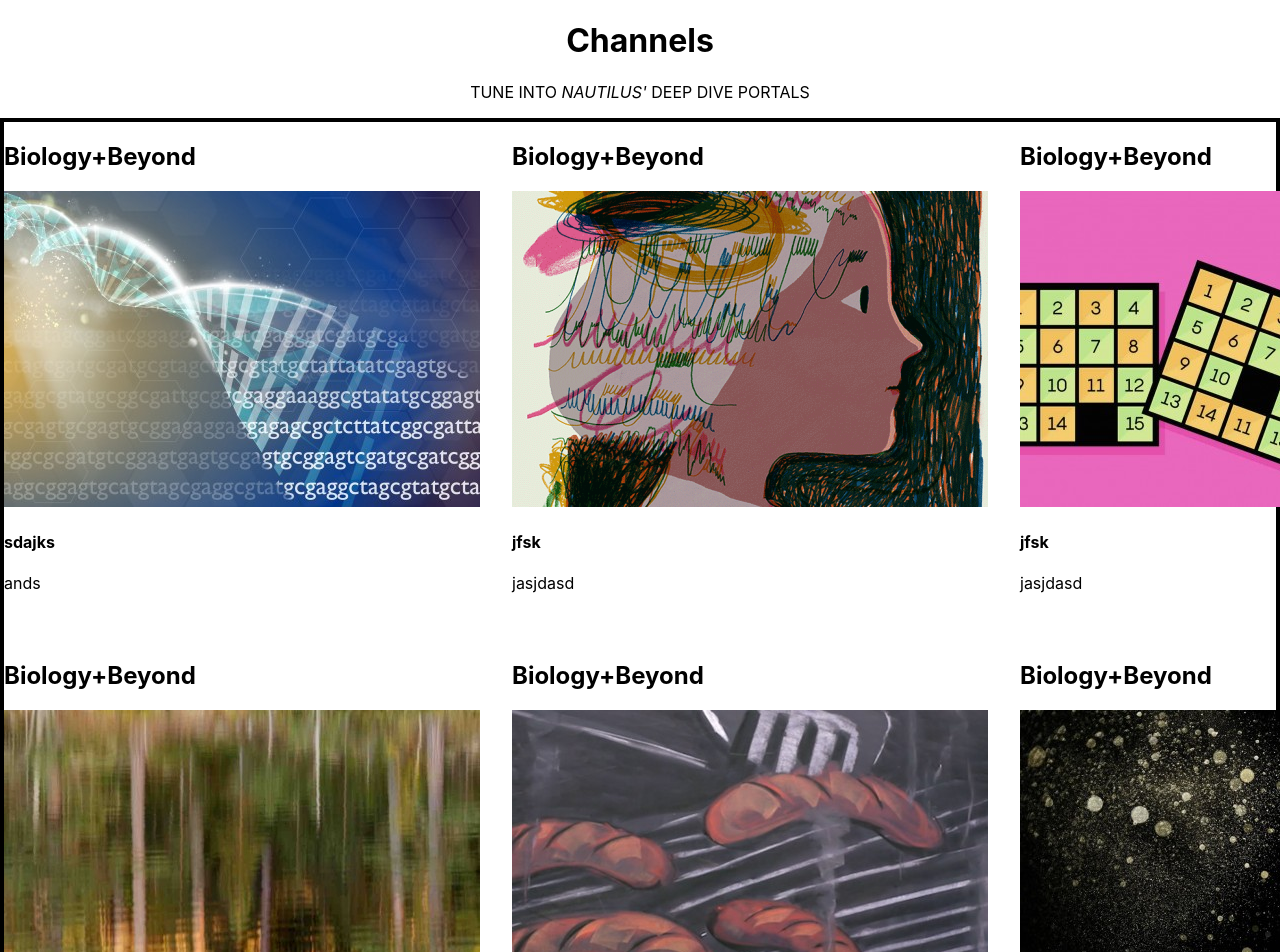
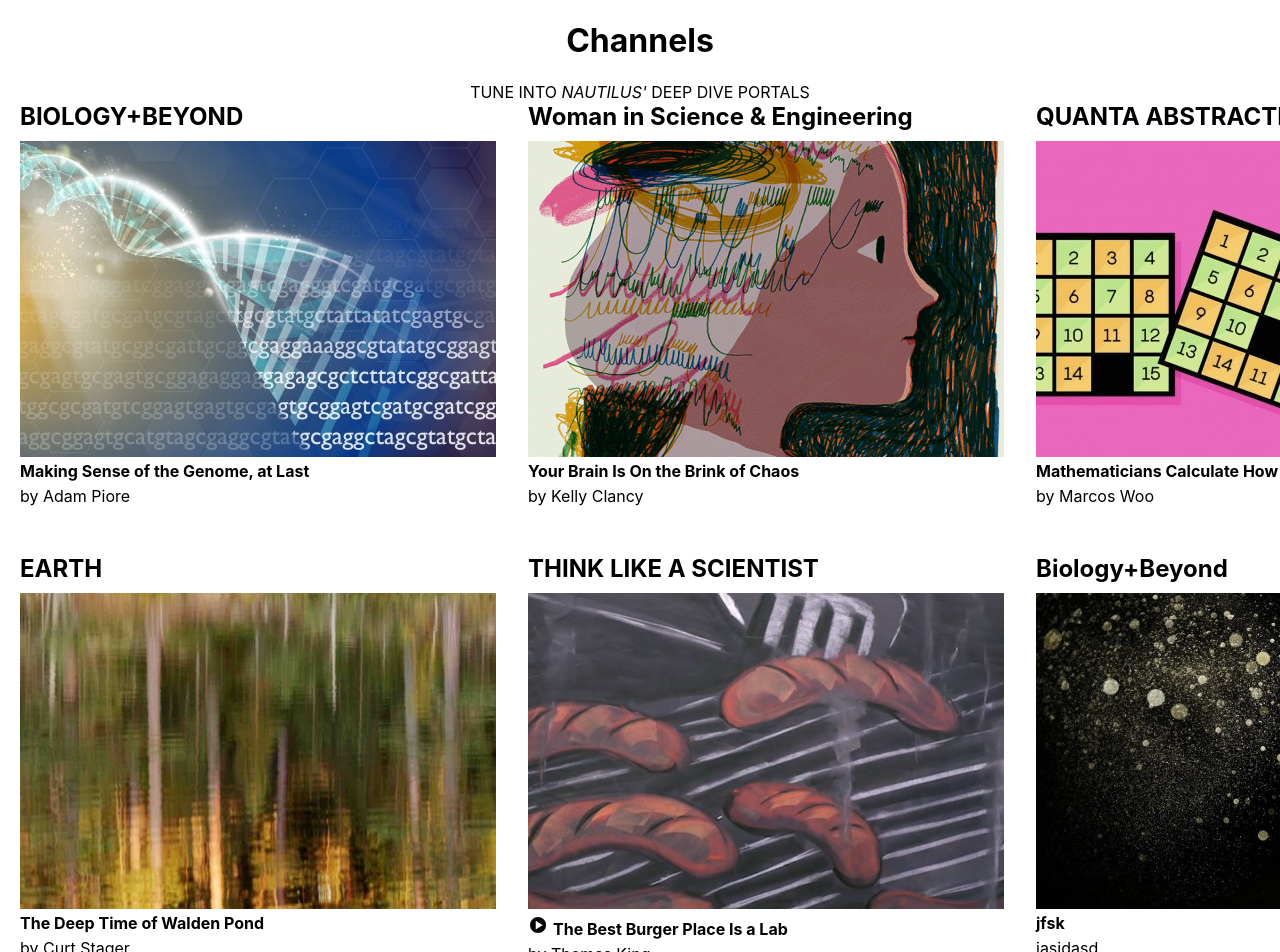
Before and after one commit to BladeKitana732/Nautilus_Mockup, a React (Create React App) app: page / in a window 1280 px wide. Shown: the top 952 px of the page. Built offline with nearby package versions, Linux system fonts and the light colour scheme.

Commit message:
adding play button img for TLAS channel img section

```diff
--- a/src/App.css
+++ b/src/App.css
@@ -1,9 +1,10 @@
 #channels-container {
-    border: solid 4px black;
+    /* border: solid 4px black; */
     display: grid;
     grid-template-columns: repeat(3, auto);
-    grid-row-gap: 2em;
+    grid-row-gap: 3em;
     grid-column-gap: 2em;
+    margin: 0 0 0 20px;
 }
 
 h1 {
@@ -20,3 +21,21 @@ h1 {
 
 
 } */
+
+h4 {
+    margin: 0 0 0 0;
+}
+
+p {
+    margin: 5px 0 0 0;
+}
+
+h2 {
+    margin: 0 0 10px 0;
+}
+
+#play-button{
+    width: 20px;
+    margin: 2px 5px 0 0;
+    height: 20px;
+}
--- a/src/components/Header.js
+++ b/src/components/Header.js
@@ -9,6 +9,7 @@ import poetryImg from './images/poetry.jpeg';
 import birthdayCakeImg from './images/aging.png';
 import nightSkyImg from './images/alliance.png';
 import neuroImg from './images/maxplanck.jpeg';
+import play from './images/playButton.png'
 
 export default class Header extends Component {
     render() {
@@ -16,39 +17,39 @@ export default class Header extends Component {
             <div id='channels-container'>
 
                <article>
-                <h2>Biology+Beyond</h2>
+                <h2>BIOLOGY+BEYOND</h2>
                 <img src= { bioImage } alt='bio_and_beyond' className='channel-img'
-                /><h4>sdajks</h4>
-                <p>ands</p>
+                /><h4>Making Sense of the Genome, at Last</h4>
+                <p>by Adam Piore</p>
                </article>
 
                <article>
-                <h2>Biology+Beyond</h2>
+                <h2>Woman in Science & Engineering</h2>
                 <img src= { femaleFaceImg } alt='artistic_female_face' className='channel-img'/>
-                <h4>jfsk</h4>
-                <p>jasjdasd</p>
+                <h4>Your Brain Is On the Brink of Chaos</h4>
+                <p>by Kelly Clancy</p>
                </article>
 
 
                <article>
-                <h2>Biology+Beyond</h2>
+                <h2>QUANTA ABSTRACTIONS</h2>
                 <img src= { numberedBoxImg } alt='numbered_slide_puzzle_game' className='channel-img'/>
-                <h4>jfsk</h4>
-                <p>jasjdasd</p>
+                <h4>Mathematicians Calculate How Randomness Creeps In</h4>
+                <p>by Marcos Woo</p>
                 </article>
 
                <article>
-                <h2>Biology+Beyond</h2>
+                <h2>EARTH</h2>
                 <img src= { natureImg } alt='watercolor_nature_painting' className='channel-img'/>
-                <h4>jfsk</h4>
-                <p>jasjdasd</p>
+                <h4>The Deep Time of Walden Pond</h4>
+                <p>by Curt Stager</p>
                 </article>
 
                <article>
-                <h2>Biology+Beyond</h2>
+                <h2>THINK LIKE A SCIENTIST</h2>
                 <img src= { grillingHotDogImg } alt='grilling_Hotdog_image' className='channel-img'/>
-                <h4>jfsk</h4>
-                <p>jasjdasd</p>
+                <h4><img src= { play } alt='play_button' id='play-button'/>The Best Burger Place Is a Lab</h4>
+                <p>by Thomas King</p>
                </article>
 
                <article>
```
Also changed, not shown: src/components/images/playButton.png (added).
